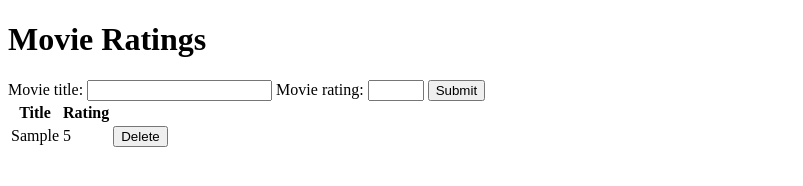
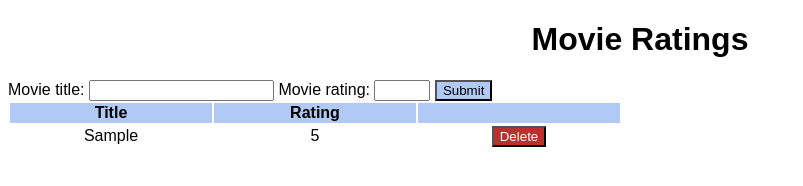
Before and after one commit to menashe770/13.1.2-jQuery-movie, a plain HTML site: page index.html in a window 1280 px wide. Both pictures are taken after typing "Sample", "5" into the empty fields and a click on the input 456 px from the left and 90 px from the top of the page. Shown: the whole page, without its empty margins (0-803 px from the left). Drawn offline with nearby package versions, Linux system fonts and the light colour scheme.

Commit message:
delete function, light css

```diff
--- a/app.js
+++ b/app.js
@@ -1,10 +1,6 @@
-$('body').on('click', function (e) {
-  $(e.target.parent().remove());
-});
-
 $('form').on('submit', function (e) {
   e.preventDefault();
-  $('table').append(
+  $('tbody').append(
     `<tr>
         <td>${$('#title').val()}</td>
         <td>${$('#rating').val()}</td>
@@ -15,3 +11,7 @@ $('form').on('submit', function (e) {
   );
   $('#new-form').trigger('reset');
 });
+
+$('body').on('click', '.button', function () {
+  $(this).parent().parent().remove();
+});
--- a/index.html
+++ b/index.html
@@ -21,8 +21,10 @@
       <tr>
         <th>Title</th>
         <th>Rating</th>
+        <th> </th>
       </tr>
     </thead>
+    <tbody></tbody>
   </table>
   <script
   src="https://code.jquery.com/jquery-3.6.0.js"
--- a/styles.css
+++ b/styles.css
@@ -0,0 +1,35 @@
+* {
+  font-family: Arial, Helvetica, sans-serif;
+}
+
+h1 {
+  text-align: center;
+}
+
+thead {
+  background-color: rgb(177, 201, 245);
+}
+
+th,
+td {
+  width: 200px;
+  text-align: center;
+}
+
+#submit {
+  background-color: rgb(177, 201, 245);
+}
+
+#submit:hover {
+  background-color: rgb(121, 186, 242);
+}
+
+.button {
+  background-color: rgb(187, 47, 47);
+  color: white;
+}
+
+.button:hover {
+  background-color: rgb(255, 78, 78);
+  /* color: white; */
+}
```
